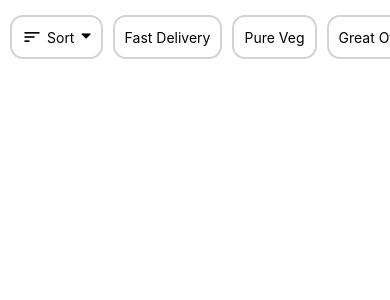
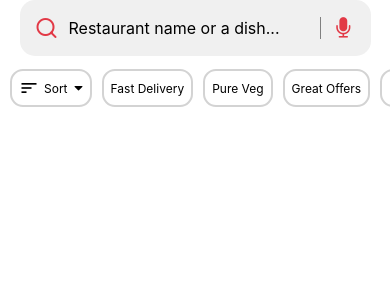
Before and after one commit to BrijenMakwana/zomato-clone, a React Native app: screen / in a window 390 px wide. Shown: the top 300 px of the page. Built offline with nearby package versions, Linux system fonts and the light colour scheme.

Commit message:
SearchBar

```diff
--- a/components/Category.js
+++ b/components/Category.js
@@ -18,13 +18,13 @@ const Category = (props) => {
       {(title === "sort" || title === "cuisines" || title === "more") && (
         <FontAwesome
           name="sort-down"
-          size={16}
+          size={14}
           color="black"
           style={styles.rightIcon}
         />
       )}
       {title === "rating 4.0" && (
-        <AntDesign name="plus" size={12} color="black" />
+        <AntDesign name="plus" size={10} color="black" />
       )}
     </View>
   );
@@ -39,7 +39,7 @@ const styles = StyleSheet.create({
     borderStyle: "solid",
     borderRadius: 13,
     borderColor: "lightgray",
-    padding: 10,
+    padding: 7,
     alignItems: "center",
     justifyContent: "center",
     marginLeft: 10,
@@ -49,12 +49,12 @@ const styles = StyleSheet.create({
     marginRight: 5,
   },
   title: {
-    fontSize: 14,
+    fontSize: 12,
     textTransform: "capitalize",
     fontWeight: "400",
   },
   rightIcon: {
     marginLeft: 7,
-    marginTop: -10,
+    marginTop: -7,
   },
 });
--- /dev/null
+++ b/components/SearchBar.js
@@ -0,0 +1,48 @@
+import { Pressable, StyleSheet, Text, TextInput, View } from "react-native";
+import React from "react";
+import { Feather, FontAwesome } from "@expo/vector-icons";
+
+const SearchBar = () => {
+  return (
+    <View style={styles.container}>
+      <Pressable style={styles.search}>
+        <Feather name="search" size={24} color="#E23946" />
+      </Pressable>
+      <TextInput
+        placeholder="Restaurant name or a dish..."
+        style={styles.input}
+      />
+      <Pressable style={styles.mic}>
+        <FontAwesome name="microphone" size={22} color="#E23946" />
+      </Pressable>
+    </View>
+  );
+};
+
+export default SearchBar;
+
+const styles = StyleSheet.create({
+  container: {
+    padding: 15,
+    flexDirection: "row",
+    alignItems: "center",
+    justifyContent: "space-between",
+    backgroundColor: "#F0F0F0",
+    width: "90%",
+    alignSelf: "center",
+    borderRadius: 15,
+  },
+  search: {},
+  input: {
+    flex: 1,
+    marginLeft: 10,
+    fontSize: 16,
+  },
+  mic: {
+    borderLeftWidth: 1,
+    borderLeftColor: "gray",
+    paddingLeft: 15,
+    paddingRight: 5,
+    // backgroundColor: "red",
+  },
+});
--- a/screens/HomeScreen.js
+++ b/screens/HomeScreen.js
@@ -2,10 +2,12 @@ import { FlatList, SafeAreaView, StyleSheet, Text, View } from "react-native";
 import React from "react";
 import Category from "../components/Category";
 import { categories } from "../assets/data/data";
+import SearchBar from "../components/SearchBar";
 
 const HomeScreen = () => {
   return (
     <SafeAreaView style={styles.container}>
+      <SearchBar />
       <View style={styles.categories}>
         <FlatList
           data={categories}
@@ -28,6 +30,6 @@ const styles = StyleSheet.create({
   },
   categories: {
     flexDirection: "row",
-    paddingVertical: 15,
+    paddingVertical: 13,
   },
 });
```
